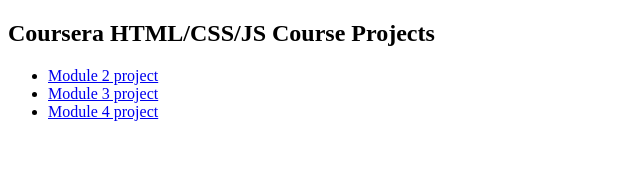
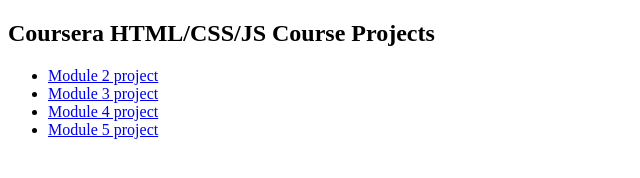
Before and after one commit to galbacarys/coursera-html-css-js, a plain HTML site: page index.html in a window 1280 px wide. Shown: the whole page, without its empty margins (0-640 px from the left). Drawn offline with Linux system fonts and the light colour scheme.

Commit message:
Adding reference to module 5 project on home page.

```diff
--- a/index.html
+++ b/index.html
@@ -13,6 +13,7 @@
             <li><a href="module-2/index.html">Module 2 project</a></li>
             <li><a href="module-3/index.html">Module 3 project</a></li>
             <li><a href="module-4/index.html">Module 4 project</a></li>
+            <li><a href="module-5/index.html">Module 5 project</a></li>
         </ul>
     </body>
 </html>
```
